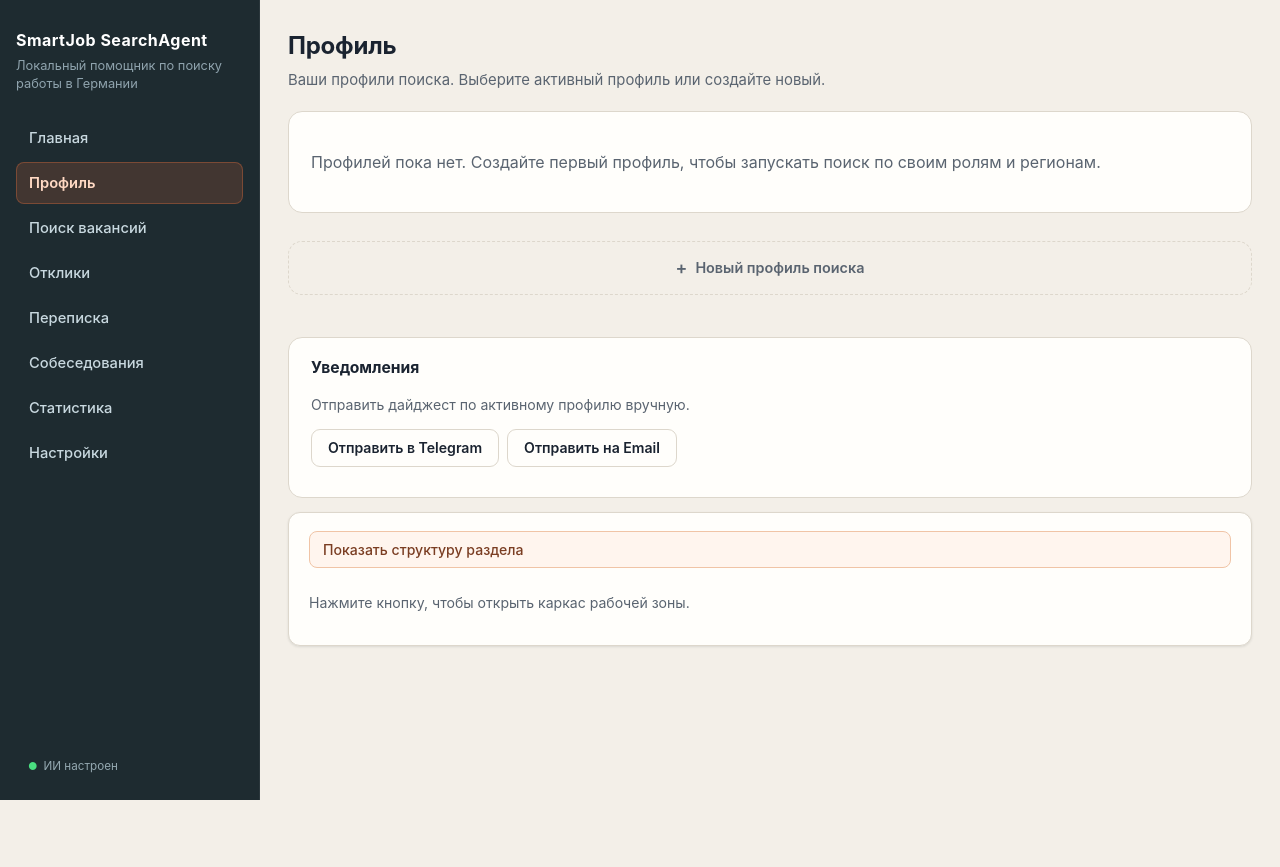
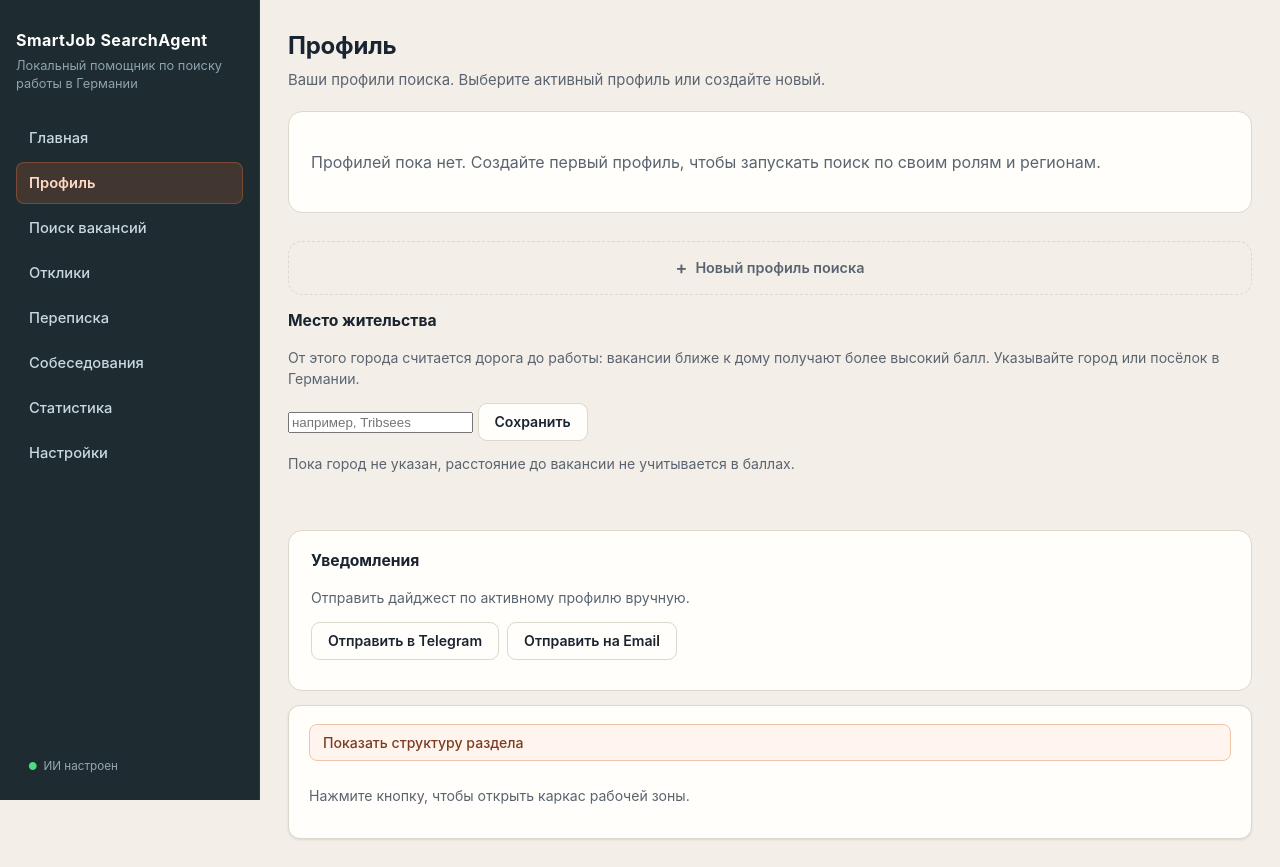
Before and after one commit to vanguar/SearchAgent, a FastAPI app: page /profile in a window 1280 px wide. Before the commit the page ends 800 px from the top, so only its background shows below. Run offline with FastAPI, Linux system fonts and the light colour scheme; some libraries are stand-ins or nearby versions.

Commit message:
Profile: let the user say where they live, and change it when they move
Место жительства уже было полем модели, но заполнял его только intake, и
заставлять человека заново пересказывать всю свою ситуацию ради одного города
неразумно. Теперь оно правится на странице профиля.

Поле общее для всех профилей поиска: дом один, а профилей много. Пока город не
указан, расстояние не учитывается — страница говорит об этом прямо, чтобы
пустой штраф не выглядел поломкой.

Co-Authored-By: Claude Opus 5 <noreply@anthropic.com>
Claude-Session: https://claude.ai/code/session_01TTDHER2MV7XXLPVtf8Nheb

```diff
--- a/app/templates/pages/profile.html
+++ b/app/templates/pages/profile.html
@@ -17,6 +17,31 @@
 <a class="pcard-new" href="/profile/intake">
   <span class="pcard-new__plus" aria-hidden="true">+</span> Новый профиль поиска
 </a>
+
+<section class="profiles-home">
+  <div class="profiles-notify__head">
+    <h3>Место жительства</h3>
+    <p class="muted">
+      От этого города считается дорога до работы: вакансии ближе к дому получают
+      более высокий балл. Указывайте город или посёлок в Германии.
+    </p>
+  </div>
+  <form method="post" action="/profile/home-city" class="inline-form">
+    <input
+      type="text"
+      name="home_city"
+      value="{{ home_city or '' }}"
+      placeholder="например, Tribsees"
+      aria-label="Город проживания"
+    />
+    <button type="submit" class="btn btn--outline">Сохранить</button>
+  </form>
+  {% if not home_city %}
+  <p class="muted top-gap">
+    Пока город не указан, расстояние до вакансии не учитывается в баллах.
+  </p>
+  {% endif %}
+</section>
 
 <section class="profiles-notify">
   <div class="profiles-notify__head">
```
Also changed, not shown: app/services/profile_catalog_service.py (+19 -0 lines), app/web/routes/profile.py (+25 -6 lines), tests/services/test_profile_catalog_service.py (+22 -0 lines).
